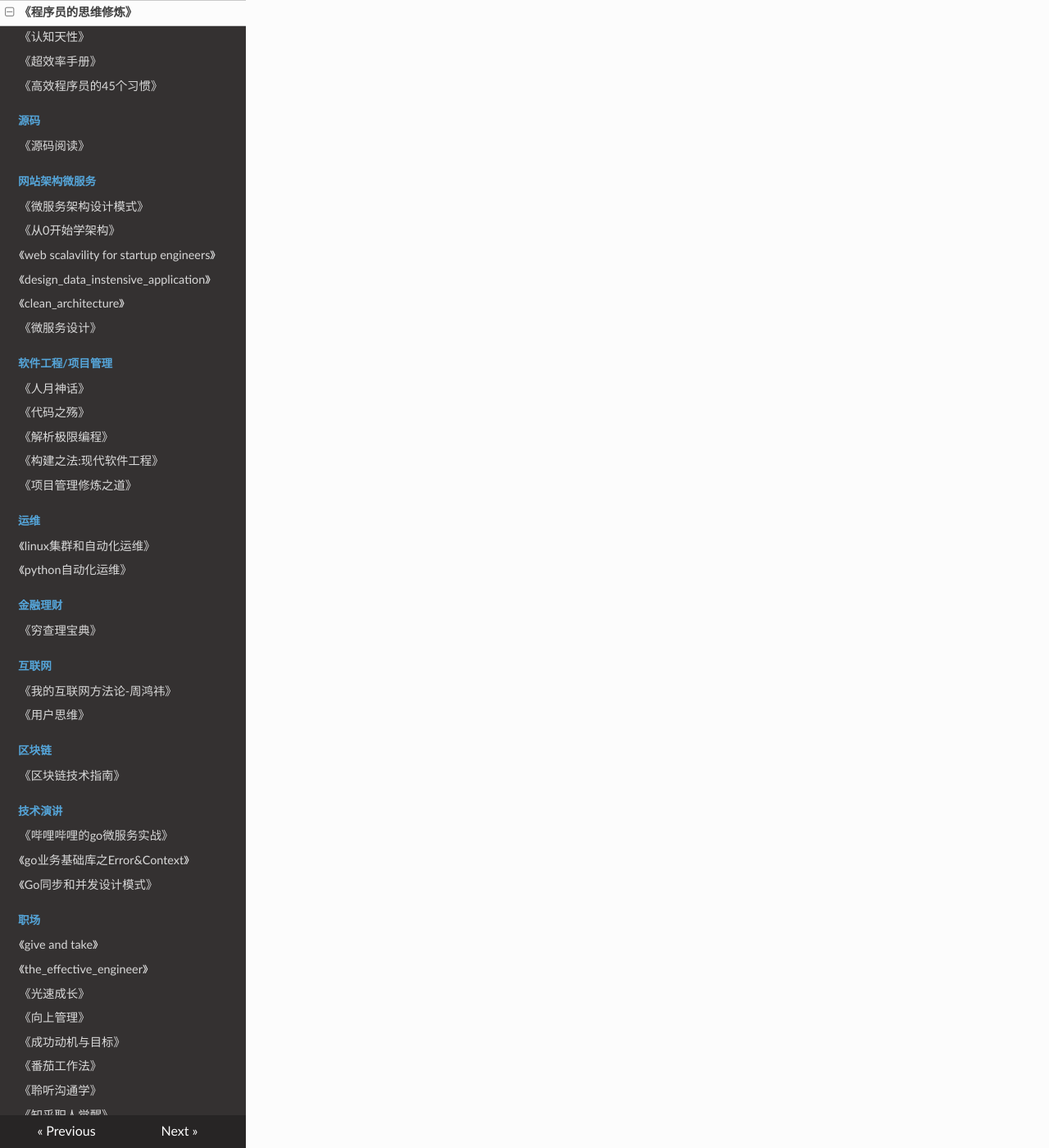
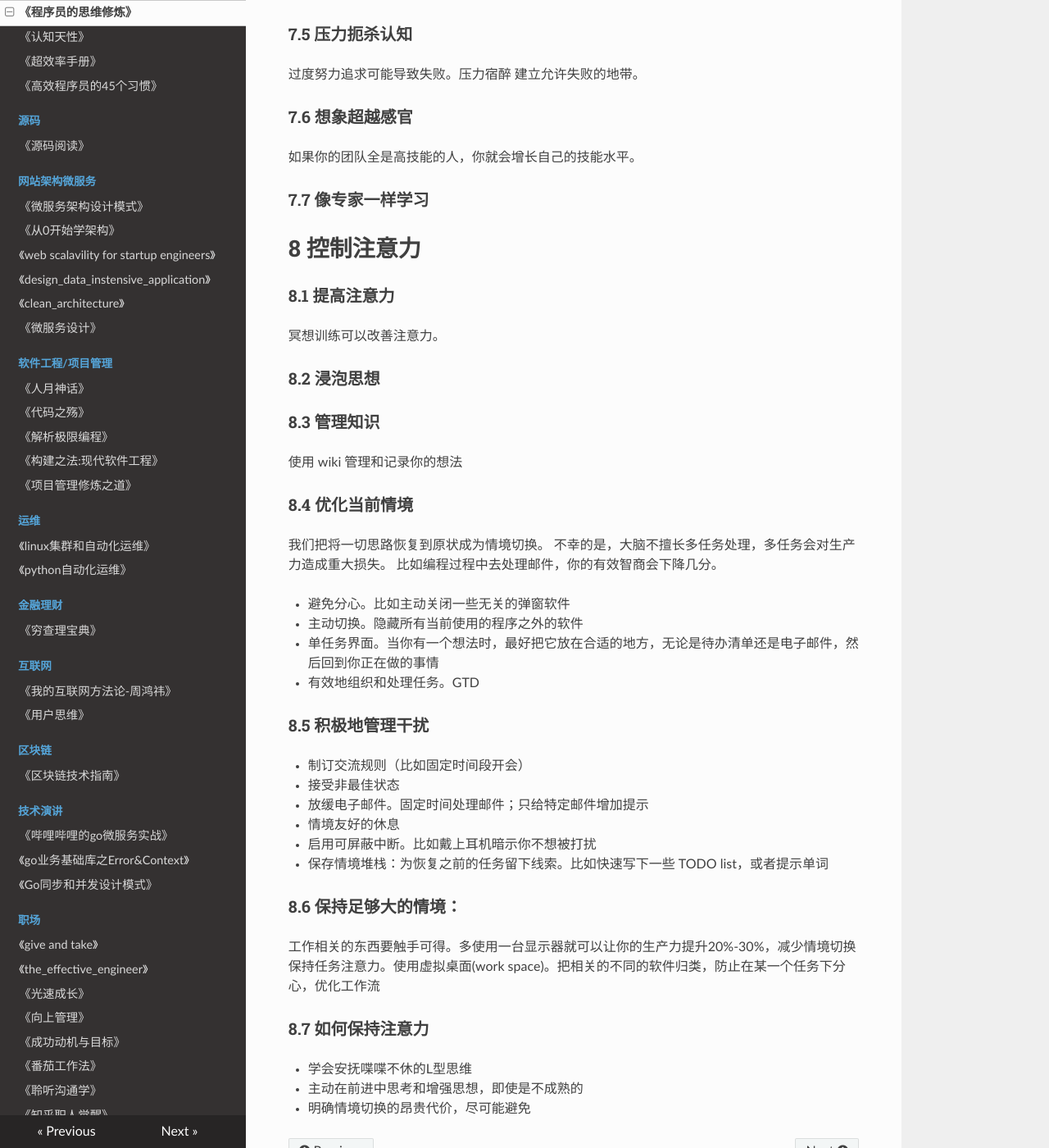
Before and after one commit to PegasusWang/booknotes, an MkDocs documentation site: the page built from docs/思维认知/程序员的思维修炼(开发认知潜能的九堂课).md, in a window 1280 px wide and 1400 px high, scrolled down 5234 px. Shown: the whole window at 82% size. Built offline with MkDocs 1.6.1, drawn with Linux system fonts in a browser that asks for light colours; nearby versions of some CDN libraries; old or Windows-style settings are respelled for this version of MkDocs; some of the changed text lies outside the part shown.

Commit message:
控制注意力

```diff
--- a/docs/思维认知/程序员的思维修炼(开发认知潜能的九堂课).md
+++ b/docs/思维认知/程序员的思维修炼(开发认知潜能的九堂课).md
@@ -163,3 +163,95 @@ MBTI(Myers Briggs Type Indicator)
 观察-实践-教学
 
 ### 付诸实践
+
+
+# 7 积累经验
+
+### 7.1 为了学习而玩耍
+
+### 7.2 利用现有知识
+
+波利亚《How to solve it》
+
+解决问题时，先提问自己：
+
+- 未知量是什么？
+- 已知量是什么
+- 条件是什么
+
+制定一个计划，执行，回顾结果。
+
+- 努力回想相同或者类似未知量的常见问题
+- 画一张图
+- 解决一个相关或者更简单的问题，放宽限制，或者使用已知量的子集
+- 所有已知量和条件都用上了么？如果没有，为什么
+- 尝试重新叙述这个问题
+- 尝试从未知量推到已知量
+
+从相似中学习，从差异中忘却（比如不要用c 的方式写c++)
+
+### 7.3 正确对待实践中的失败
+
+- 版本控制: 回退
+- 单元测试: 回归
+- 自动化: 可靠，可以重复运行
+
+### 7.4 了解内在诀窍
+
+通过探索而不是指令学习。
+
+- 培养情境反馈。反馈循环紧凑，反馈间隔短。观察，不做判断，然后纠正
+- 不要急于动手。想象版本的代码和真实可行的代码
+
+### 7.5 压力扼杀认知
+
+过度努力追求可能导致失败。压力宿醉
+建立允许失败的地带。
+
+### 7.6 想象超越感官
+如果你的团队全是高技能的人，你就会增长自己的技能水平。
+
+### 7.7 像专家一样学习
+
+
+# 8 控制注意力
+
+### 8.1 提高注意力
+冥想训练可以改善注意力。
+
+### 8.2 浸泡思想
+
+### 8.3 管理知识
+
+使用 wiki 管理和记录你的想法
+
+### 8.4 优化当前情境
+
+我们把将一切思路恢复到原状成为情境切换。
+不幸的是，大脑不擅长多任务处理，多任务会对生产力造成重大损失。
+比如编程过程中去处理邮件，你的有效智商会下降几分。
+
+- 避免分心。比如主动关闭一些无关的弹窗软件
+- 主动切换。隐藏所有当前使用的程序之外的软件
+- 单任务界面。当你有一个想法时，最好把它放在合适的地方，无论是待办清单还是电子邮件，然后回到你正在做的事情
+- 有效地组织和处理任务。GTD
+
+### 8.5 积极地管理干扰
+
+- 制订交流规则（比如固定时间段开会）
+- 接受非最佳状态
+- 放缓电子邮件。固定时间处理邮件；只给特定邮件增加提示
+- 情境友好的休息
+- 启用可屏蔽中断。比如戴上耳机暗示你不想被打扰
+- 保存情境堆栈：为恢复之前的任务留下线索。比如快速写下一些  TODO list，或者提示单词
+
+### 8.6 保持足够大的情境：
+
+工作相关的东西要触手可得。多使用一台显示器就可以让你的生产力提升20%-30%，减少情境切换
+保持任务注意力。使用虚拟桌面(work space)。把相关的不同的软件归类，防止在某一个任务下分心，优化工作流
+
+### 8.7 如何保持注意力
+
+- 学会安抚喋喋不休的L型思维
+- 主动在前进中思考和增强思想，即使是不成熟的
+- 明确情境切换的昂贵代价，尽可能避免
```
